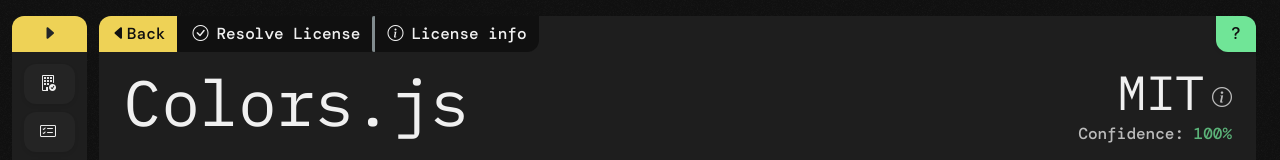
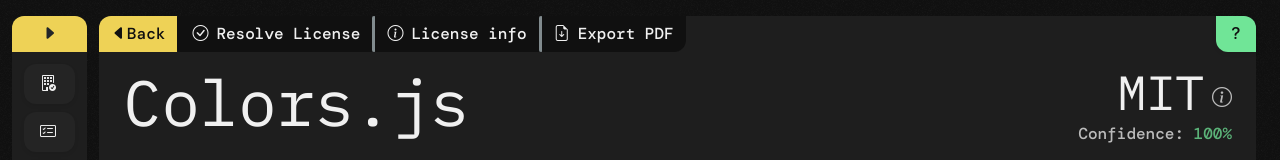
Before and after one commit to whichlicense/frontend, a React (Create React App) app: page /scan-result/1 in a window 1280 px wide. Shown: the top 160 px of the page. Built offline with nearby package versions, Linux system fonts and the light colour scheme.

Commit message:
add button to view pdf export page
Signed-off-by: duart38 <duartsnel@icloud.com>

```diff
--- a/src/pages/ScanResult.tsx
+++ b/src/pages/ScanResult.tsx
@@ -17,7 +17,7 @@
 
 import { useState } from "react";
 import { Col, ListGroup, Row, Stack } from "react-bootstrap";
-import { useParams } from "react-router-dom";
+import { useNavigate, useParams } from "react-router-dom";
 import RegularCard from "../components/Cards/RegularCard";
 import DependencyList from "../components/Lists/DependencyList";
 import { InlineCard } from "../components/Modals/InlineCard";
@@ -34,6 +34,7 @@ import { useToolBar } from "../components/Hooks/useToolBar";
 export default function ScanResult() {
   const { id } = useParams();
   const [showResolveLicense, setShowResolveLicense] = useState(false);
+  const navigate = useNavigate();
 
   useToolBar([
     {
@@ -55,6 +56,17 @@ export default function ScanResult() {
         console.log("button clicked");
       },
     },
+    {
+      type: ToolBarItemType.SEPARATOR,
+    },
+    {
+      type: ToolBarItemType.BUTTON,
+      title: "Export PDF",
+      icon: "bi bi-file-earmark-arrow-down",
+      onClick: () => {
+        navigate("/pdf-export");
+      }
+    }
   ]);
 
   return (
```
